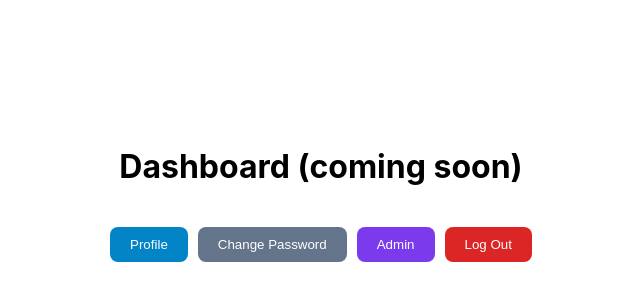
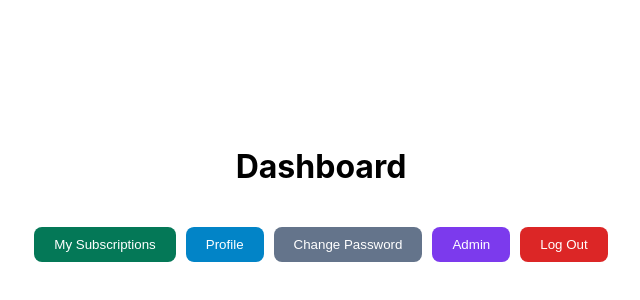
Before and after one commit to Prajay001/CST-CAPSTONE-PROJECT-2026, a React (Vite) app in the folder frontend/: page /dashboard in a window 1280 px wide. Shown: the part 206-506 px from the top of the page, without its empty margins (319-959 px from the left). Built offline with nearby package versions, Linux system fonts and the light colour scheme; no server answers.

Commit message:
add subscriptions button to dashboard and style the subscriptions page

```diff
--- a/frontend/src/App.css
+++ b/frontend/src/App.css
@@ -209,3 +209,61 @@ body {
         padding: 22px 16px;
     }
 }
+
+.subs-page {
+    max-width: 900px;
+    margin: 0 auto;
+    padding: 24px 16px;
+}
+
+.subs-form {
+    display: flex;
+    flex-direction: column;
+    gap: 8px;
+    max-width: 420px;
+    margin-bottom: 24px;
+}
+
+.subs-check {
+    display: flex;
+    align-items: center;
+    gap: 8px;
+}
+
+.table-wrap {
+    overflow-x: auto;
+    margin-bottom: 16px;
+}
+
+.subs-table {
+    width: 100%;
+    border-collapse: collapse;
+}
+
+.subs-table th,
+.subs-table td {
+    border-bottom: 1px solid #e2e8f0;
+    padding: 8px;
+    text-align: left;
+}
+
+.subs-table th {
+    color: #0284c7;
+}
+
+.subs-actions {
+    white-space: nowrap;
+}
+
+.subs-actions button {
+    margin-right: 6px;
+    padding: 6px 10px;
+}
+
+.subs-delete {
+    background: #b91c1c;
+}
+
+.subs-cancel {
+    background: #64748b;
+}
--- a/frontend/src/pages/Dashboard.jsx
+++ b/frontend/src/pages/Dashboard.jsx
@@ -11,7 +11,22 @@ function Dashboard() {
 
     return (
         <div style={{ padding: '40px', textAlign: 'center' }}>
-            <h1>Dashboard (coming soon)</h1>
+            <h1>Dashboard</h1>
+            <button
+                onClick={() => navigate('/subscriptions')}
+                style={{
+                    padding: '10px 20px',
+                    background: '#047857',
+                    color: 'white',
+                    border: 'none',
+                    borderRadius: '8px',
+                    cursor: 'pointer',
+                    marginTop: '20px',
+                    marginRight: '10px',
+                }}
+            >
+                My Subscriptions
+            </button>
             <button
                 onClick={() => navigate('/profile')}
                 style={{
```
